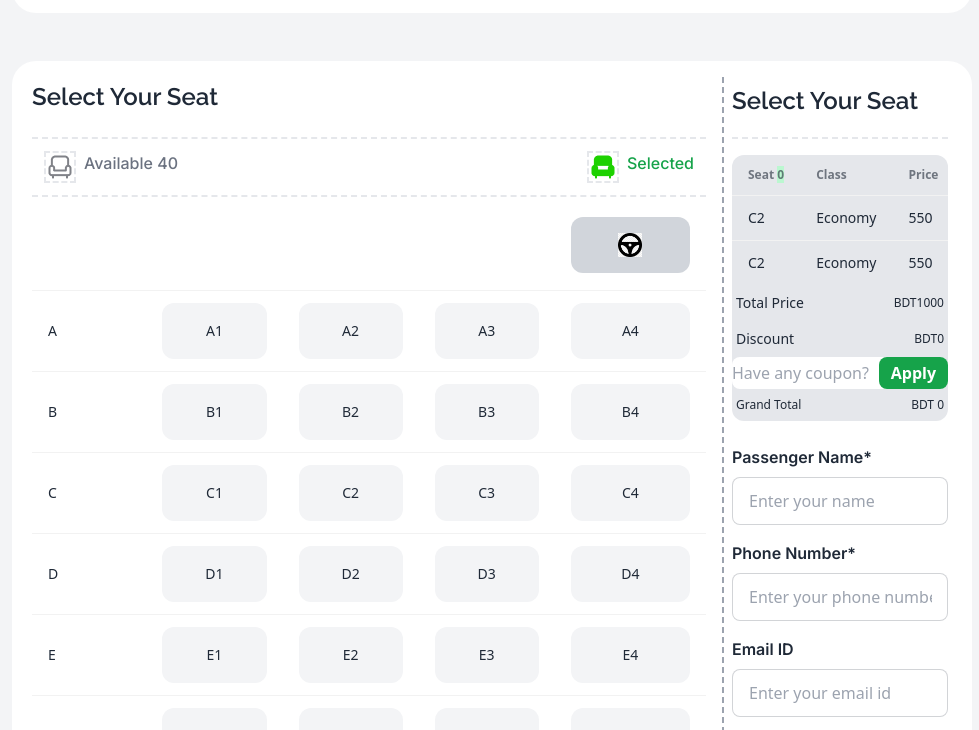
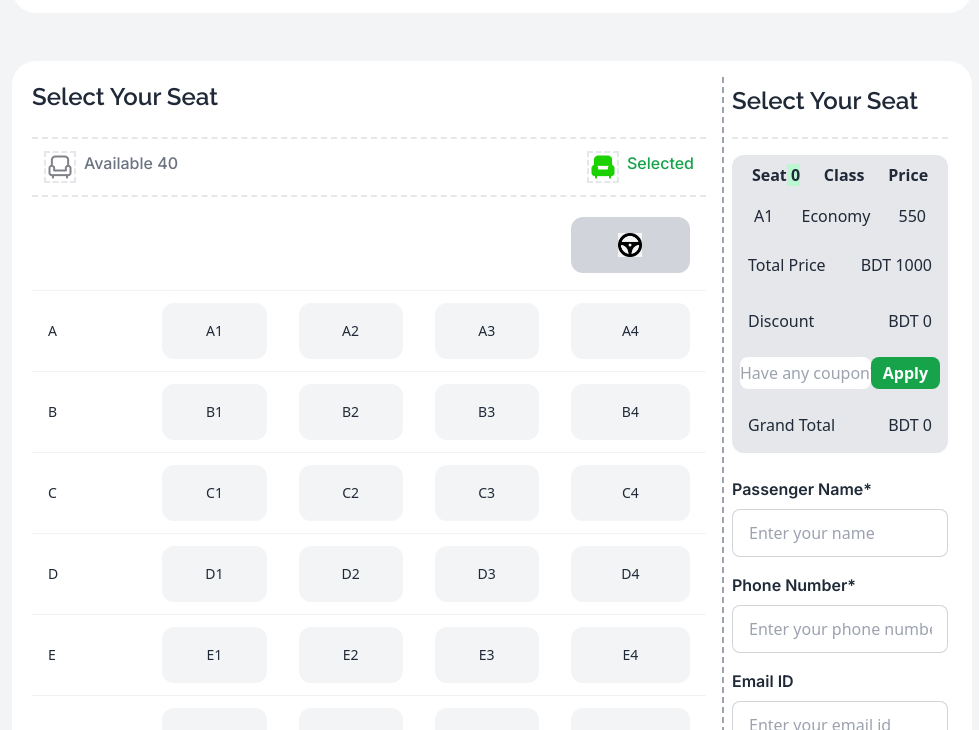
Before and after one commit to Noman0303/B9A5-Final, a plain HTML site: page index.html in a window 1280 px wide. Both pictures are taken after a click on the button "A1". Shown: the part 2186-2916 px from the top of the page, without its empty margins (148-1127 px from the left). Drawn offline with nearby package versions, Linux system fonts and the light colour scheme.

Commit message:
js functions added & html modified

```diff
--- a/index.html
+++ b/index.html
@@ -279,55 +279,32 @@
        <div class="p-2 w-full lg:w-1/4 " >
         <h3 class="font-raleway font-semibold text-2xl border-b-2 border-dashed pb-5 ">Select Your Seat</h3>
         <!-- price-box -->
-        <div class="bg-gray-200 rounded-xl mt-4">
-          <div class="overflow-x-auto ">
-          <table class="table">
-            <!-- head -->
-            <thead>
-              <tr>
-                <th>Seat <span class="bg-green-200" id="selected">0</span></th>
-                <th>Class</th>
-                <th>Price</th>
-              </tr>
-            </thead>
-            <tbody>
-            <!-- ticket details input -->
-            <div id="ticket" >
-              <tr>
-                <td><span id="seat-number">C2</span></td>
-                <td id="Economy">Economy</td>
-                <td id="value">550</td>
-              </tr>
-              <tr id="">
-                <td><span id="seat-number">C2</span></td>
-                <td id="Economy">Economy</td>
-                <td id="value">550</td>
-              </tr>
+        <div class="bg-gray-200 rounded-xl mt-4 ">
+          <div class=" flex justify-around p-2 ">
+            <p class="font-bold">Seat<span class="bg-green-200" id="selected"> 0</span></p>
+            <p class="font-bold">Class</p>
+            <p class="font-bold">Price</p>
+          </div>
+          <hr>
+          <div id="selected-ticket-container" ></div>
+          <hr>
+          <div class="flex justify-between p-4 ">
+            <p>Total Price</p>
+            <p>BDT<span id="Ticket-sum"> 1000</span></p>
+          </div>
+          <div class="flex justify-between p-4 ">
+            <p>Discount</p>
+            <p>BDT<span id="Ticket-sum"> 0</span></p>
+          </div>
+          <div class="flex justify-between p-2 ">
+          <input type="text" id="couponInput" placeholder="Have any coupon?" class="w-full  rounded-lg h-8">
+          <button class=" bg-green-600 text-white font-semibold rounded-lg px-3" onclick="applyCoupon()">Apply</button>
+          </div>
+          <div class="flex justify-between p-4 ">
+            <p>Grand Total</p>
+            <p>BDT<span id="Ticket-sum"> 0</span></p>
+          </div>
 
-            </div>
-            </tbody>
-          </table>
-          </div>
-          <div>
-            <label class="form-control w-full max-w-xs">
-              <div class="label">
-                <span class="label-text">Total Price</span>
-                <span class="label-text-alt">BDT<span id="Ticket-sum">1000</span></span>
-              </div>
-              <div class="label">
-                <span class="label-text">Discount </span>
-                <span class="label-text-alt">BDT<span id="Ticket-discount">0</span></span>
-              </div>
-              <div class="relative">
-              <input type="text" id="couponInput" placeholder="Have any coupon?" class="w-full  rounded-lg h-8">
-              <button class="absolute inset-y-0 right-0 bg-green-600 text-white font-semibold rounded-lg px-3" onclick="applyCoupon()">Apply</button>
-              </div>
-              <div class="label">
-                <span class="label-text-alt">Grand Total</span>
-                <span class="label-text-alt">BDT <span>0</span></span>
-              </div>
-            </label>
-          </div>
         </div>
         <!-- input details -->
         <div class="mt-6">
--- a/ticket-function.js
+++ b/ticket-function.js
@@ -2,47 +2,83 @@ function getConvertedValue(id){
     const selectedItemString = document.getElementById(id).innerText;
     const selectedItemValue = parseInt(selectedItemString)
     return selectedItemValue
+
 }
 
-const allbtn=document.getElementsByClassName(btn-selected)
+
+const available = getConvertedValue("available")
+const selected = getConvertedValue("selected")
+
+
+const allbtn=document.getElementsByClassName("btn-selected")
+console.log(allbtn);
 
 for (const btn of allbtn) {
     btn.addEventListener("click",function(event){
-        console.log(event)
+        const button = event.target.innerText
+        console.log(button);
+        const className = "Economy";
+        const price = "550";
+
+        console.log ( button, className, price);
+
+        const selectedContainer = document.getElementById("selected-ticket-container");
+
+        const div = document.createElement("div");
+        div.classList.add("flex","justify-around","p-2");
+
+        const p1 = document.createElement("p");
+        const p2 = document.createElement("p");
+        const p3 = document.createElement("p");
+
+        p1.innerText = button;
+        p2.innerText = className;
+        p3.innerText = price;
+
+        div.appendChild(p1);
+        div.appendChild(p2);
+        div.appendChild(p3);
+        selectedContainer.appendChild(div);
+
     })
 }
 
-const seatnumber = document.getElementById(seat-number).innertext
-const class = document.getElementById(Economy).innertext;
-const seatValue = document.getElementById(value).innertext;
 
 
-// coupon apply
 
-function applyCoupon() {
-    const couponCode = document.getElementById("couponInput").value;
-    if (couponCode === "NEW15") {
-        apply15()
-    }
-    else if (couponCode === "Couple 20") {
-        apply20()
-    }
 
-    else {
-      alert("Invalid coupon code. Please try again.");
-    }
-  }
 
-  function apply15() {
-    const discountedvaluetext1=document.getElementById("Ticket-sum").innerText;
-        const discountedvalue=parseFloat(discountedvaluetext1);
-        const discountamount=discountedvalue*0.15;
-        document.getElementById("Ticket-discount").innerText = discountamount.toFixed(2);
-  }
+// const seatnumber = document.getElementById(seat-number).innertext
+// const class = document.getElementById(Economy).innertext;
+// const seatValue = document.getElementById(value).innertext;
 
-  function apply20() {
-    const discountedvaluetext1=document.getElementById("Ticket-sum").innerText;
-        const discountedvalue=parseFloat(discountedvaluetext1);
-        const discountamount=discountedvalue*0.20;
-        document.getElementById("Ticket-discount").innerText = discountamount.toFixed(2);
-  }
+
+// // coupon apply
+
+// function applyCoupon() {
+//     const couponCode = document.getElementById("couponInput").value;
+//     if (couponCode === "NEW15") {
+//         apply15()
+//     }
+//     else if (couponCode === "Couple 20") {
+//         apply20()
+//     }
+
+//     else {
+//       alert("Invalid coupon code. Please try again.");
+//     }
+//   }
+
+//   function apply15() {
+//     const discountedvaluetext1=document.getElementById("Ticket-sum").innerText;
+//         const discountedvalue=parseFloat(discountedvaluetext1);
+//         const discountamount=discountedvalue*0.15;
+//         document.getElementById("Ticket-discount").innerText = discountamount.toFixed(2);
+//   }
+
+//   function apply20() {
+//     const discountedvaluetext1=document.getElementById("Ticket-sum").innerText;
+//         const discountedvalue=parseFloat(discountedvaluetext1);
+//         const discountamount=discountedvalue*0.20;
+//         document.getElementById("Ticket-discount").innerText = discountamount.toFixed(2);
+//   }
```
Also changed, not shown: style.css (line endings or trailing spaces).
